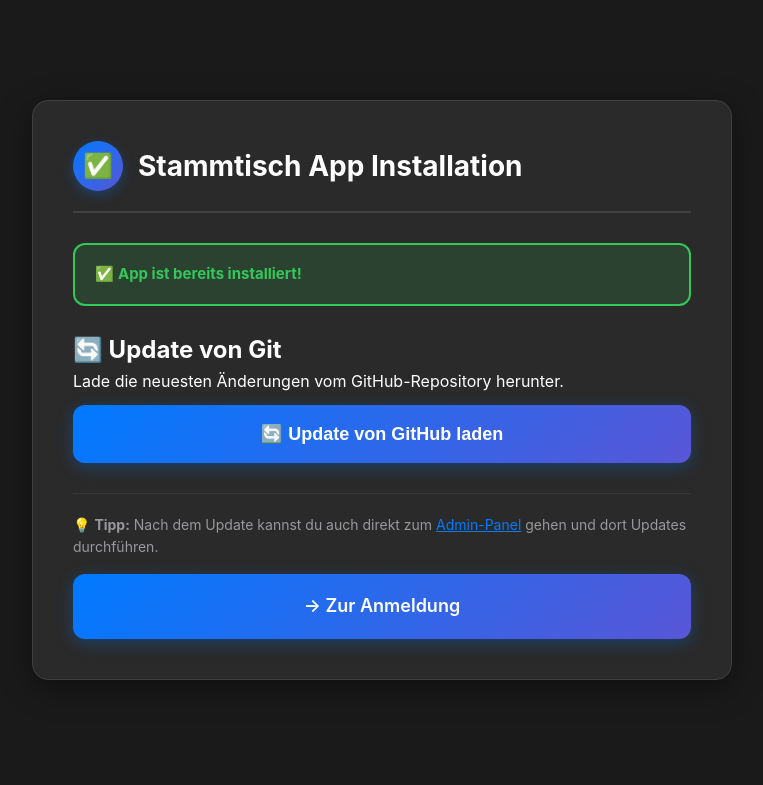
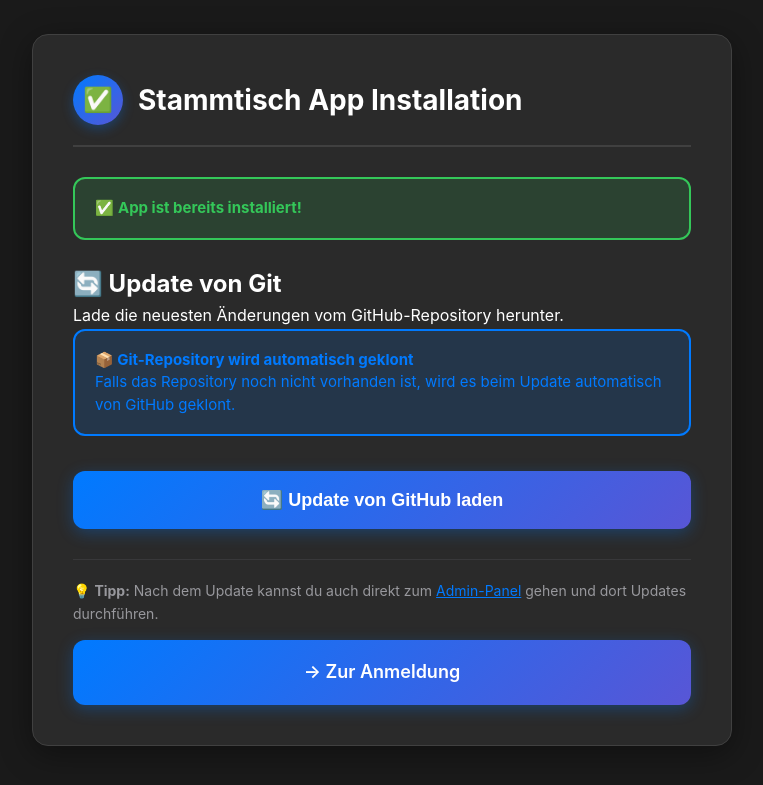
Before and after one commit to TrofyTT/Stammtisch, a PHP site: page /install.php in a window 1280 px wide. Shown: the top 785 px of the page, without its empty margins (258-1021 px from the left). Run offline with PHP 8.4, Linux system fonts and the light colour scheme.

Commit message:
Fix: Installationsseite klont automatisch Git-Repository wenn nicht vorhanden

```diff
--- a/install.php
+++ b/install.php
@@ -172,7 +172,35 @@ PHP;
 
         // Prüfe ob Git-Repository vorhanden
         if (!is_dir($gitDir . '/.git')) {
-            $error = 'Git-Repository nicht gefunden. Bitte erst manuell klonen: git clone https://github.com/TrofyTT/Stammtisch.git .';
+            // Versuche automatisch zu klonen
+            $cloneOutput = [];
+            $cloneReturnCode = 0;
+
+            // Prüfe ob Git installiert ist
+            exec('which git 2>&1', $gitCheck, $gitCheckCode);
+            if ($gitCheckCode !== 0) {
+                $error = 'Git ist nicht installiert. Bitte installiere Git auf dem Server oder klone das Repository manuell via SSH.';
+            } else {
+                // Versuche zu klonen
+                exec("cd " . escapeshellarg($gitDir) . " && git clone https://github.com/TrofyTT/Stammtisch.git . 2>&1", $cloneOutput, $cloneReturnCode);
+
+                if ($cloneReturnCode === 0 || is_dir($gitDir . '/.git')) {
+                    // Repository erfolgreich geklont oder bereits vorhanden
+                    $output = array_merge(['=== Repository geklont ==='], $cloneOutput);
+
+                    // Jetzt Pull durchführen
+                    exec("cd " . escapeshellarg($gitDir) . " && git pull origin main 2>&1", $pullOutput, $pullReturnCode);
+                    $output = array_merge($output, ['=== Pull durchgeführt ==='], $pullOutput);
+
+                    if ($pullReturnCode === 0) {
+                        $success = 'Repository erfolgreich geklont und aktualisiert!';
+                    } else {
+                        $error = 'Klon erfolgreich, aber Pull fehlgeschlagen: ' . implode("\n", $pullOutput);
+                    }
+                } else {
+                    $error = 'Repository konnte nicht geklont werden. Bitte manuell via SSH klonen: <br><code>cd ' . htmlspecialchars($gitDir) . ' && git clone https://github.com/TrofyTT/Stammtisch.git .</code><br><br>Fehler: ' . implode("\n", $cloneOutput);
+                }
+            }
         } else {
             // Git Pull
             exec("cd " . escapeshellarg($gitDir) . " && git pull origin main 2>&1", $output, $returnCode);
@@ -499,6 +527,13 @@ PHP;
                 <h2>🔄 Update von Git</h2>
                 <p>Lade die neuesten Änderungen vom GitHub-Repository herunter.</p>
 
+                <?php if (!is_dir(__DIR__ . '/.git')): ?>
+                    <div class="alert alert-info" style="margin-bottom: 25px;">
+                        <strong>📦 Git-Repository wird automatisch geklont</strong><br>
+                        Falls das Repository noch nicht vorhanden ist, wird es beim Update automatisch von GitHub geklont.
+                    </div>
+                <?php endif; ?>
+
                 <form method="POST">
                     <button type="submit" class="btn-install">🔄 Update von GitHub laden</button>
                 </form>
```
